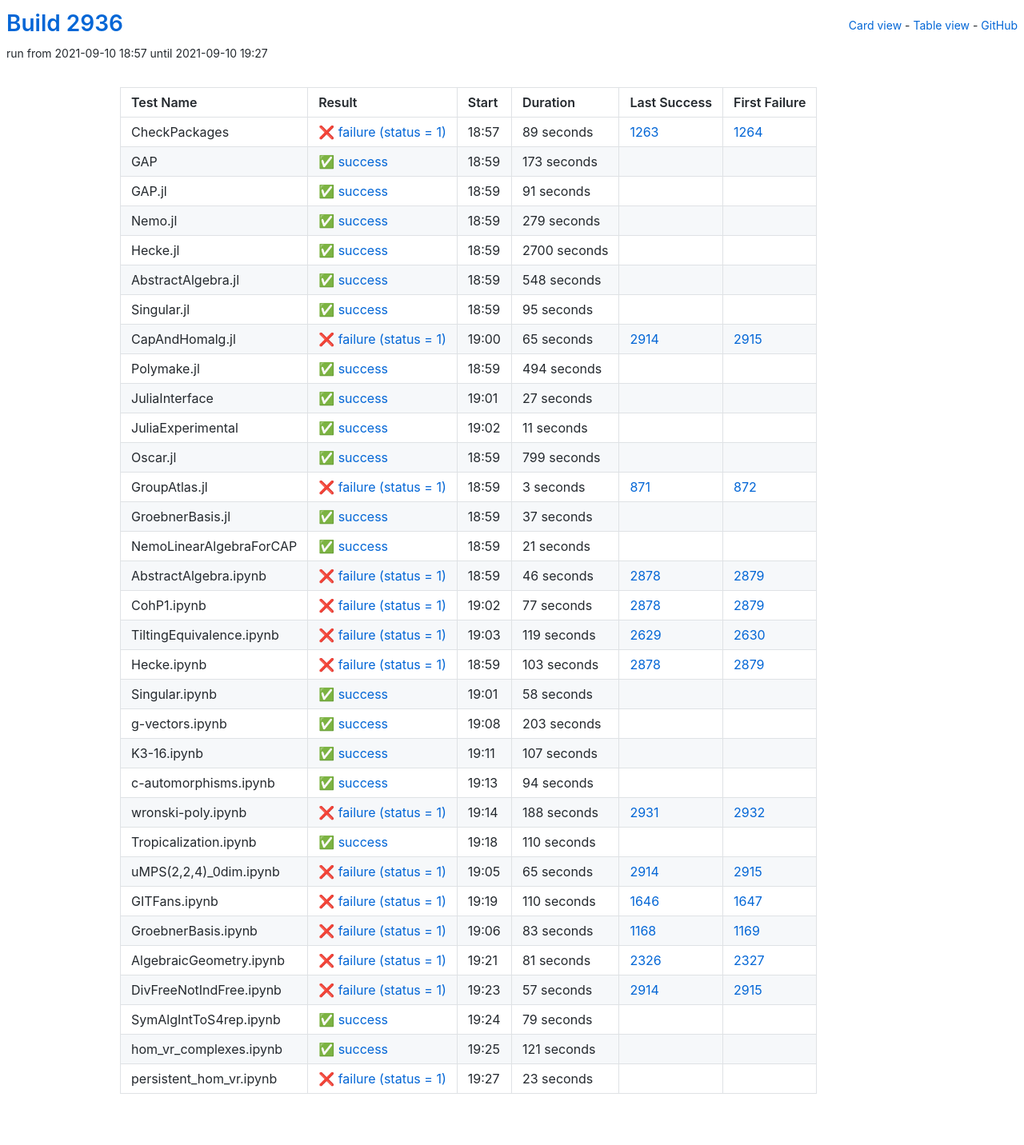
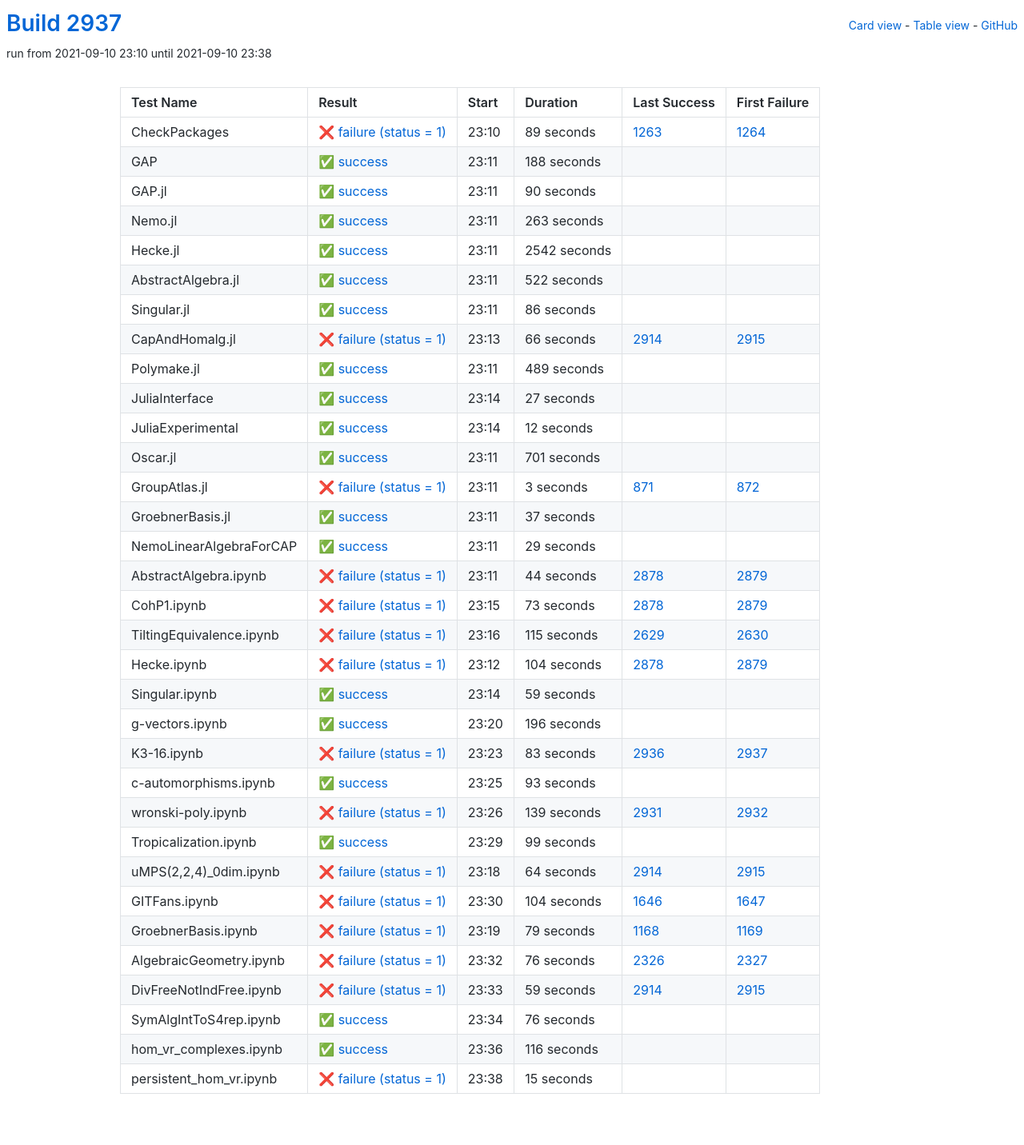
Before and after one commit to oscar-system/oscar-ci-status-stable, a Jekyll site: the page built from table.html, in a window 1280 px wide. Shown: the whole page at 80% size. Built offline with Jekyll 4.4.1, drawn with Linux system fonts in a browser that asks for light colours.

Commit message:
Build #2937

```diff
--- a/_data/ci.yml
+++ b/_data/ci.yml
@@ -1,6 +1,6 @@
 ---
-build: 2936
-build_url: https://oscarci.mathematik.uni-kl.de/job/oscar-stable/2936/
+build: 2937
+build_url: https://oscarci.mathematik.uni-kl.de/job/oscar-stable/2937/
 job: oscar-stable
 organization: oscar-system
 repo: oscar-ci-status-stable
@@ -8,8 +8,8 @@ repourl: https://github.com/oscar-system/oscar-ci-status-stable
 tests:
 - name: CheckPackages
   id: checkpackages
-  log: https://oscarci.mathematik.uni-kl.de/job/oscar-stable/2936/artifact/logs/build-2936/CheckPackages.log
-  start: 2021-09-10 18:57
+  log: https://oscarci.mathematik.uni-kl.de/job/oscar-stable/2937/artifact/logs/build-2937/CheckPackages.log
+  start: 2021-09-10 23:10
   success: false
   exitcode: 1
   status: failure
@@ -20,104 +20,104 @@ tests:
   first_failure_url: https://oscarci.mathematik.uni-kl.de/job/oscar-stable/1264/
 - name: GAP
   id: gap
-  log: https://oscarci.mathematik.uni-kl.de/job/oscar-stable/2936/artifact/logs/build-2936/GAP.log
-  start: 2021-09-10 18:59
+  log: https://oscarci.mathematik.uni-kl.de/job/oscar-stable/2937/artifact/logs/build-2937/GAP.log
+  start: 2021-09-10 23:11
   success: true
   exitcode: 0
   status: success
-  duration: 173
+  duration: 188
   last_success: false
   last_success_url:
   first_failure: false
   first_failure_url:
 - name: GAP.jl
   id: gap-jl
-  log: https://oscarci.mathematik.uni-kl.de/job/oscar-stable/2936/artifact/logs/build-2936/GAP.jl.log
-  start: 2021-09-10 18:59
+  log: https://oscarci.mathematik.uni-kl.de/job/oscar-stable/2937/artifact/logs/build-2937/GAP.jl.log
+  start: 2021-09-10 23:11
   success: true
   exitcode: 0
   status: success
-  duration: 91
+  duration: 90
   last_success: false
   last_success_url:
   first_failure: false
   first_failure_url:
 - name: Nemo.jl
   id: nemo-jl
-  log: https://oscarci.mathematik.uni-kl.de/job/oscar-stable/2936/artifact/logs/build-2936/Nemo.jl.log
-  start: 2021-09-10 18:59
+  log: https://oscarci.mathematik.uni-kl.de/job/oscar-stable/2937/artifact/logs/build-2937/Nemo.jl.log
+  start: 2021-09-10 23:11
   success: true
   exitcode: 0
   status: success
-  duration: 279
+  duration: 263
   last_success: false
   last_success_url:
   first_failure: false
   first_failure_url:
 - name: Hecke.jl
   id: hecke-jl
-  log: https://oscarci.mathematik.uni-kl.de/job/oscar-stable/2936/artifact/logs/build-2936/Hecke.jl.log
-  start: 2021-09-10 18:59
+  log: https://oscarci.mathematik.uni-kl.de/job/oscar-stable/2937/artifact/logs/build-2937/Hecke.jl.log
+  start: 2021-09-10 23:11
   success: true
   exitcode: 0
   status: success
-  duration: 2700
+  duration: 2542
   last_success: false
   last_success_url:
   first_failure: false
   first_failure_url:
 - name: AbstractAlgebra.jl
   id: abstractalgebra-jl
-  log: https://oscarci.mathematik.uni-kl.de/job/oscar-stable/2936/artifact/logs/build-2936/AbstractAlgebra.jl.log
-  start: 2021-09-10 18:59
+  log: https://oscarci.mathematik.uni-kl.de/job/oscar-stable/2937/artifact/logs/build-2937/AbstractAlgebra.jl.log
+  start: 2021-09-10 23:11
   success: true
   exitcode: 0
   status: success
-  duration: 548
+  duration: 522
   last_success: false
   last_success_url:
   first_failure: false
   first_failure_url:
 - name: Singular.jl
   id: singular-jl
-  log: https://oscarci.mathematik.uni-kl.de/job/oscar-stable/2936/artifact/logs/build-2936/Singular.jl.log
-  start: 2021-09-10 18:59
+  log: https://oscarci.mathematik.uni-kl.de/job/oscar-stable/2937/artifact/logs/build-2937/Singular.jl.log
+  start: 2021-09-10 23:11
   success: true
   exitcode: 0
   status: success
-  duration: 95
+  duration: 86
   last_success: false
   last_success_url:
   first_failure: false
   first_failure_url:
 - name: CapAndHomalg.jl
   id: capandhomalg-jl
-  log: https://oscarci.mathematik.uni-kl.de/job/oscar-stable/2936/artifact/logs/build-2936/CapAndHomalg.jl.log
-  start: 2021-09-10 19:00
+  log: https://oscarci.mathematik.uni-kl.de/job/oscar-stable/2937/artifact/logs/build-2937/CapAndHomalg.jl.log
+  start: 2021-09-10 23:13
   success: false
   exitcode: 1
   status: failure
-  duration: 65
+  duration: 66
   last_success: 2914
   last_success_url: https://oscarci.mathematik.uni-kl.de/job/oscar-stable/2914/
   first_failure: 2915
   first_failure_url: https://oscarci.mathematik.uni-kl.de/job/oscar-stable/2915/
 - name: Polymake.jl
   id: polymake-jl
-  log: https://oscarci.mathematik.uni-kl.de/job/oscar-stable/2936/artifact/logs/build-2936/Polymake.jl.log
-  start: 2021-09-10 18:59
+  log: https://oscarci.mathematik.uni-kl.de/job/oscar-stable/2937/artifact/logs/build-2937/Polymake.jl.log
+  start: 2021-09-10 23:11
   success: true
   exitcode: 0
   status: success
-  duration: 494
+  duration: 489
   last_success: false
   last_success_url:
   first_failure: false
   first_failure_url:
 - name: JuliaInterface
   id: juliainterface
-  log: https://oscarci.mathematik.uni-kl.de/job/oscar-stable/2936/artifact/logs/build-2936/JuliaInterface.log
-  start: 2021-09-10 19:01
+  log: https://oscarci.mathematik.uni-kl.de/job/oscar-stable/2937/artifact/logs/build-2937/JuliaInterface.log
+  start: 2021-09-10 23:14
   success: true
   exitcode: 0
   status: success
@@ -128,32 +128,32 @@ tests:
   first_failure_url:
 - name: JuliaExperimental
   id: juliaexperimental
-  log: https://oscarci.mathematik.uni-kl.de/job/oscar-stable/2936/artifact/logs/build-2936/JuliaExperimental.log
-  start: 2021-09-10 19:02
+  log: https://oscarci.mathematik.uni-kl.de/job/oscar-stable/2937/artifact/logs/build-2937/JuliaExperimental.log
+  start: 2021-09-10 23:14
   success: true
   exitcode: 0
   status: success
-  duration: 11
+  duration: 12
   last_success: false
   last_success_url:
   first_failure: false
   first_failure_url:
 - name: Oscar.jl
   id: oscar-jl
-  log: https://oscarci.mathematik.uni-kl.de/job/oscar-stable/2936/artifact/logs/build-2936/Oscar.jl.log
-  start: 2021-09-10 18:59
+  log: https://oscarci.mathematik.uni-kl.de/job/oscar-stable/2937/artifact/logs/build-2937/Oscar.jl.log
+  start: 2021-09-10 23:11
   success: true
   exitcode: 0
   status: success
-  duration: 799
+  duration: 701
   last_success: false
   last_success_url:
   first_failure: false
   first_failure_url:
 - name: GroupAtlas.jl
   id: groupatlas-jl
-  log: https://oscarci.mathematik.uni-kl.de/job/oscar-stable/2936/artifact/logs/build-2936/GroupAtlas.jl.log
-  start: 2021-09-10 18:59
+  log: https://oscarci.mathematik.uni-kl.de/job/oscar-stable/2937/artifact/logs/build-2937/GroupAtlas.jl.log
+  start: 2021-09-10 23:11
   success: false
   exitcode: 1
   status: failure
@@ -164,8 +164,8 @@ tests:
   first_failure_url: https://oscarci.mathematik.uni-kl.de/job/oscar-stable/872/
 - name: GroebnerBasis.jl
   id: groebnerbasis-jl
-  log: https://oscarci.mathematik.uni-kl.de/job/oscar-stable/2936/artifact/logs/build-2936/GroebnerBasis.jl.log
-  start: 2021-09-10 18:59
+  log: https://oscarci.mathematik.uni-kl.de/job/oscar-stable/2937/artifact/logs/build-2937/GroebnerBasis.jl.log
+  start: 2021-09-10 23:11
   success: true
   exitcode: 0
   status: success
@@ -176,228 +176,228 @@ tests:
   first_failure_url:
 - name: NemoLinearAlgebraForCAP
   id: nemolinearalgebraforcap
-  log: https://oscarci.mathematik.uni-kl.de/job/oscar-stable/2936/artifact/logs/build-2936/NemoLinearAlgebraForCAP.log
-  start: 2021-09-10 18:59
+  log: https://oscarci.mathematik.uni-kl.de/job/oscar-stable/2937/artifact/logs/build-2937/NemoLinearAlgebraForCAP.log
+  start: 2021-09-10 23:11
   success: true
   exitcode: 0
   status: success
-  duration: 21
+  duration: 29
   last_success: false
   last_success_url:
   first_failure: false
   first_failure_url:
 - name: AbstractAlgebra.ipynb
   id: abstractalgebra-ipynb
-  log: https://oscarci.mathematik.uni-kl.de/job/oscar-stable/2936/artifact/logs/build-2936/AbstractAlgebra.ipynb.log
-  start: 2021-09-10 18:59
+  log: https://oscarci.mathematik.uni-kl.de/job/oscar-stable/2937/artifact/logs/build-2937/AbstractAlgebra.ipynb.log
+  start: 2021-09-10 23:11
   success: false
   exitcode: 1
   status: failure
-  duration: 46
+  duration: 44
   last_success: 2878
   last_success_url: https://oscarci.mathematik.uni-kl.de/job/oscar-stable/2878/
   first_failure: 2879
   first_failure_url: https://oscarci.mathematik.uni-kl.de/job/oscar-stable/2879/
 - name: CohP1.ipynb
   id: cohp1-ipynb
-  log: https://oscarci.mathematik.uni-kl.de/job/oscar-stable/2936/artifact/logs/build-2936/CohP1.ipynb.log
-  start: 2021-09-10 19:02
+  log: https://oscarci.mathematik.uni-kl.de/job/oscar-stable/2937/artifact/logs/build-2937/CohP1.ipynb.log
+  start: 2021-09-10 23:15
   success: false
   exitcode: 1
   status: failure
-  duration: 77
+  duration: 73
   last_success: 2878
   last_success_url: https://oscarci.mathematik.uni-kl.de/job/oscar-stable/2878/
   first_failure: 2879
   first_failure_url: https://oscarci.mathematik.uni-kl.de/job/oscar-stable/2879/
 - name: TiltingEquivalence.ipynb
   id: tiltingequivalence-ipynb
-  log: https://oscarci.mathematik.uni-kl.de/job/oscar-stable/2936/artifact/logs/build-2936/TiltingEquivalence.ipynb.log
-  start: 2021-09-10 19:03
+  log: https://oscarci.mathematik.uni-kl.de/job/oscar-stable/2937/artifact/logs/build-2937/TiltingEquivalence.ipynb.log
+  start: 2021-09-10 23:16
   success: false
   exitcode: 1
   status: failure
-  duration: 119
+  duration: 115
   last_success: 2629
   last_success_url: https://oscarci.mathematik.uni-kl.de/job/oscar-stable/2629/
   first_failure: 2630
   first_failure_url: https://oscarci.mathematik.uni-kl.de/job/oscar-stable/2630/
 - name: Hecke.ipynb
   id: hecke-ipynb
-  log: https://oscarci.mathematik.uni-kl.de/job/oscar-stable/2936/artifact/logs/build-2936/Hecke.ipynb.log
-  start: 2021-09-10 18:59
+  log: https://oscarci.mathematik.uni-kl.de/job/oscar-stable/2937/artifact/logs/build-2937/Hecke.ipynb.log
+  start: 2021-09-10 23:12
   success: false
   exitcode: 1
   status: failure
-  duration: 103
+  duration: 104
   last_success: 2878
   last_success_url: https://oscarci.mathematik.uni-kl.de/job/oscar-stable/2878/
   first_failure: 2879
   first_failure_url: https://oscarci.mathematik.uni-kl.de/job/oscar-stable/2879/
 - name: Singular.ipynb
   id: singular-ipynb
-  log: https://oscarci.mathematik.uni-kl.de/job/oscar-stable/2936/artifact/logs/build-2936/Singular.ipynb.log
-  start: 2021-09-10 19:01
+  log: https://oscarci.mathematik.uni-kl.de/job/oscar-stable/2937/artifact/logs/build-2937/Singular.ipynb.log
+  start: 2021-09-10 23:14
   success: true
   exitcode: 0
   status: success
-  duration: 58
+  duration: 59
   last_success: false
   last_success_url:
   first_failure: false
   first_failure_url:
 - name: g-vectors.ipynb
   id: g-vectors-ipynb
-  log: https://oscarci.mathematik.uni-kl.de/job/oscar-stable/2936/artifact/logs/build-2936/g-vectors.ipynb.log
-  start: 2021-09-10 19:08
+  log: https://oscarci.mathematik.uni-kl.de/job/oscar-stable/2937/artifact/logs/build-2937/g-vectors.ipynb.log
+  start: 2021-09-10 23:20
   success: true
   exitcode: 0
   status: success
-  duration: 203
+  duration: 196
   last_success: false
   last_success_url:
   first_failure: false
   first_failure_url:
 - name: K3-16.ipynb
   id: k3-16-ipynb
-  log: https://oscarci.mathematik.uni-kl.de/job/oscar-stable/2936/artifact/logs/build-2936/K3-16.ipynb.log
-  start: 2021-09-10 19:11
+  log: https://oscarci.mathematik.uni-kl.de/job/oscar-stable/2937/artifact/logs/build-2937/K3-16.ipynb.log
+  start: 2021-09-10 23:23
+  success: false
+  exitcode: 1
+  status: failure
+  duration: 83
+  last_success: 2936
+  last_success_url: https://oscarci.mathematik.uni-kl.de/job/oscar-stable/2936/
+  first_failure: 2937
+  first_failure_url: https://oscarci.mathematik.uni-kl.de/job/oscar-stable/2937/
+- name: c-automorphisms.ipynb
+  id: c-automorphisms-ipynb
+  log: https://oscarci.mathematik.uni-kl.de/job/oscar-stable/2937/artifact/logs/build-2937/c-automorphisms.ipynb.log
+  start: 2021-09-10 23:25
   success: true
   exitcode: 0
   status: success
-  duration: 107
-  last_success: false
-  last_success_url:
-  first_failure: false
-  first_failure_url:
-- name: c-automorphisms.ipynb
-  id: c-automorphisms-ipynb
-  log: https://oscarci.mathematik.uni-kl.de/job/oscar-stable/2936/artifact/logs/build-2936/c-automorphisms.ipynb.log
-  start: 2021-09-10 19:13
-  success: true
-  exitcode: 0
-  status: success
-  duration: 94
+  duration: 93
   last_success: false
   last_success_url:
   first_failure: false
   first_failure_url:
 - name: wronski-poly.ipynb
   id: wronski-poly-ipynb
-  log: https://oscarci.mathematik.uni-kl.de/job/oscar-stable/2936/artifact/logs/build-2936/wronski-poly.ipynb.log
-  start: 2021-09-10 19:14
+  log: https://oscarci.mathematik.uni-kl.de/job/oscar-stable/2937/artifact/logs/build-2937/wronski-poly.ipynb.log
+  start: 2021-09-10 23:26
   success: false
   exitcode: 1
   status: failure
-  duration: 188
+  duration: 139
   last_success: 2931
   last_success_url: https://oscarci.mathematik.uni-kl.de/job/oscar-stable/2931/
   first_failure: 2932
   first_failure_url: https://oscarci.mathematik.uni-kl.de/job/oscar-stable/2932/
 - name: Tropicalization.ipynb
   id: tropicalization-ipynb
-  log: https://oscarci.mathematik.uni-kl.de/job/oscar-stable/2936/artifact/logs/build-2936/Tropicalization.ipynb.log
-  start: 2021-09-10 19:18
+  log: https://oscarci.mathematik.uni-kl.de/job/oscar-stable/2937/artifact/logs/build-2937/Tropicalization.ipynb.log
+  start: 2021-09-10 23:29
   success: true
   exitcode: 0
   status: success
-  duration: 110
+  duration: 99
   last_success: false
   last_success_url:
   first_failure: false
   first_failure_url:
 - name: uMPS(2,2,4)_0dim.ipynb
   id: umps-2-2-4-0dim-ipynb
-  log: https://oscarci.mathematik.uni-kl.de/job/oscar-stable/2936/artifact/logs/build-2936/uMPS-2-2-4-_0dim.ipynb.log
-  start: 2021-09-10 19:05
+  log: https://oscarci.mathematik.uni-kl.de/job/oscar-stable/2937/artifact/logs/build-2937/uMPS-2-2-4-_0dim.ipynb.log
+  start: 2021-09-10 23:18
   success: false
   exitcode: 1
   status: failure
-  duration: 65
+  duration: 64
   last_success: 2914
   last_success_url: https://oscarci.mathematik.uni-kl.de/job/oscar-stable/2914/
   first_failure: 2915
   first_failure_url: https://oscarci.mathematik.uni-kl.de/job/oscar-stable/2915/
 - name: GITFans.ipynb
   id: gitfans-ipynb
-  log: https://oscarci.mathematik.uni-kl.de/job/oscar-stable/2936/artifact/logs/build-2936/GITFans.ipynb.log
-  start: 2021-09-10 19:19
+  log: https://oscarci.mathematik.uni-kl.de/job/oscar-stable/2937/artifact/logs/build-2937/GITFans.ipynb.log
+  start: 2021-09-10 23:30
   success: false
   exitcode: 1
   status: failure
-  duration: 110
+  duration: 104
   last_success: 1646
   last_success_url: https://oscarci.mathematik.uni-kl.de/job/oscar-stable/1646/
   first_failure: 1647
   first_failure_url: https://oscarci.mathematik.uni-kl.de/job/oscar-stable/1647/
 - name: GroebnerBasis.ipynb
   id: groebnerbasis-ipynb
-  log: https://oscarci.mathematik.uni-kl.de/job/oscar-stable/2936/artifact/logs/build-2936/GroebnerBasis.ipynb.log
-  start: 2021-09-10 19:06
+  log: https://oscarci.mathematik.uni-kl.de/job/oscar-stable/2937/artifact/logs/build-2937/GroebnerBasis.ipynb.log
+  start: 2021-09-10 23:19
   success: false
   exitcode: 1
   status: failure
-  duration: 83
+  duration: 79
   last_success: 1168
   last_success_url: https://oscarci.mathematik.uni-kl.de/job/oscar-stable/1168/
   first_failure: 1169
   first_failure_url: https://oscarci.mathematik.uni-kl.de/job/oscar-stable/1169/
 - name: AlgebraicGeometry.ipynb
   id: algebraicgeometry-ipynb
-  log: https://oscarci.mathematik.uni-kl.de/job/oscar-stable/2936/artifact/logs/build-2936/AlgebraicGeometry.ipynb.log
-  start: 2021-09-10 19:21
+  log: https://oscarci.mathematik.uni-kl.de/job/oscar-stable/2937/artifact/logs/build-2937/AlgebraicGeometry.ipynb.log
+  start: 2021-09-10 23:32
   success: false
   exitcode: 1
   status: failure
-  duration: 81
+  duration: 76
   last_success: 2326
   last_success_url: https://oscarci.mathematik.uni-kl.de/job/oscar-stable/2326/
   first_failure: 2327
   first_failure_url: https://oscarci.mathematik.uni-kl.de/job/oscar-stable/2327/
 - name: DivFreeNotIndFree.ipynb
   id: divfreenotindfree-ipynb
-  log: https://oscarci.mathematik.uni-kl.de/job/oscar-stable/2936/artifact/logs/build-2936/DivFreeNotIndFree.ipynb.log
-  start: 2021-09-10 19:23
+  log: https://oscarci.mathematik.uni-kl.de/job/oscar-stable/2937/artifact/logs/build-2937/DivFreeNotIndFree.ipynb.log
+  start: 2021-09-10 23:33
   success: false
   exitcode: 1
   status: failure
-  duration: 57
+  duration: 59
   last_success: 2914
   last_success_url: https://oscarci.mathematik.uni-kl.de/job/oscar-stable/2914/
   first_failure: 2915
   first_failure_url: https://oscarci.mathematik.uni-kl.de/job/oscar-stable/2915/
 - name: SymAlgIntToS4rep.ipynb
   id: symalginttos4rep-ipynb
-  log: https://oscarci.mathematik.uni-kl.de/job/oscar-stable/2936/artifact/logs/build-2936/SymAlgIntToS4rep.ipynb.log
-  start: 2021-09-10 19:24
+  log: https://oscarci.mathematik.uni-kl.de/job/oscar-stable/2937/artifact/logs/build-2937/SymAlgIntToS4rep.ipynb.log
+  start: 2021-09-10 23:34
   success: true
   exitcode: 0
   status: success
-  duration: 79
+  duration: 76
   last_success: false
   last_success_url:
   first_failure: false
   first_failure_url:
 - name: hom_vr_complexes.ipynb
   id: hom-vr-complexes-ipynb
-  log: https://oscarci.mathematik.uni-kl.de/job/oscar-stable/2936/artifact/logs/build-2936/hom_vr_complexes.ipynb.log
-  start: 2021-09-10 19:25
+  log: https://oscarci.mathematik.uni-kl.de/job/oscar-stable/2937/artifact/logs/build-2937/hom_vr_complexes.ipynb.log
+  start: 2021-09-10 23:36
   success: true
   exitcode: 0
   status: success
-  duration: 121
+  duration: 116
   last_success: false
   last_success_url:
   first_failure: false
   first_failure_url:
 - name: persistent_hom_vr.ipynb
   id: persistent-hom-vr-ipynb
-  log: https://oscarci.mathematik.uni-kl.de/job/oscar-stable/2936/artifact/logs/build-2936/persistent_hom_vr.ipynb.log
-  start: 2021-09-10 19:27
+  log: https://oscarci.mathematik.uni-kl.de/job/oscar-stable/2937/artifact/logs/build-2937/persistent_hom_vr.ipynb.log
+  start: 2021-09-10 23:38
   success: false
   exitcode: 1
   status: failure
-  duration: 23
+  duration: 15
   last_success: false
   last_success_url:
   first_failure: false
```
Also changed, not shown: README.md.
